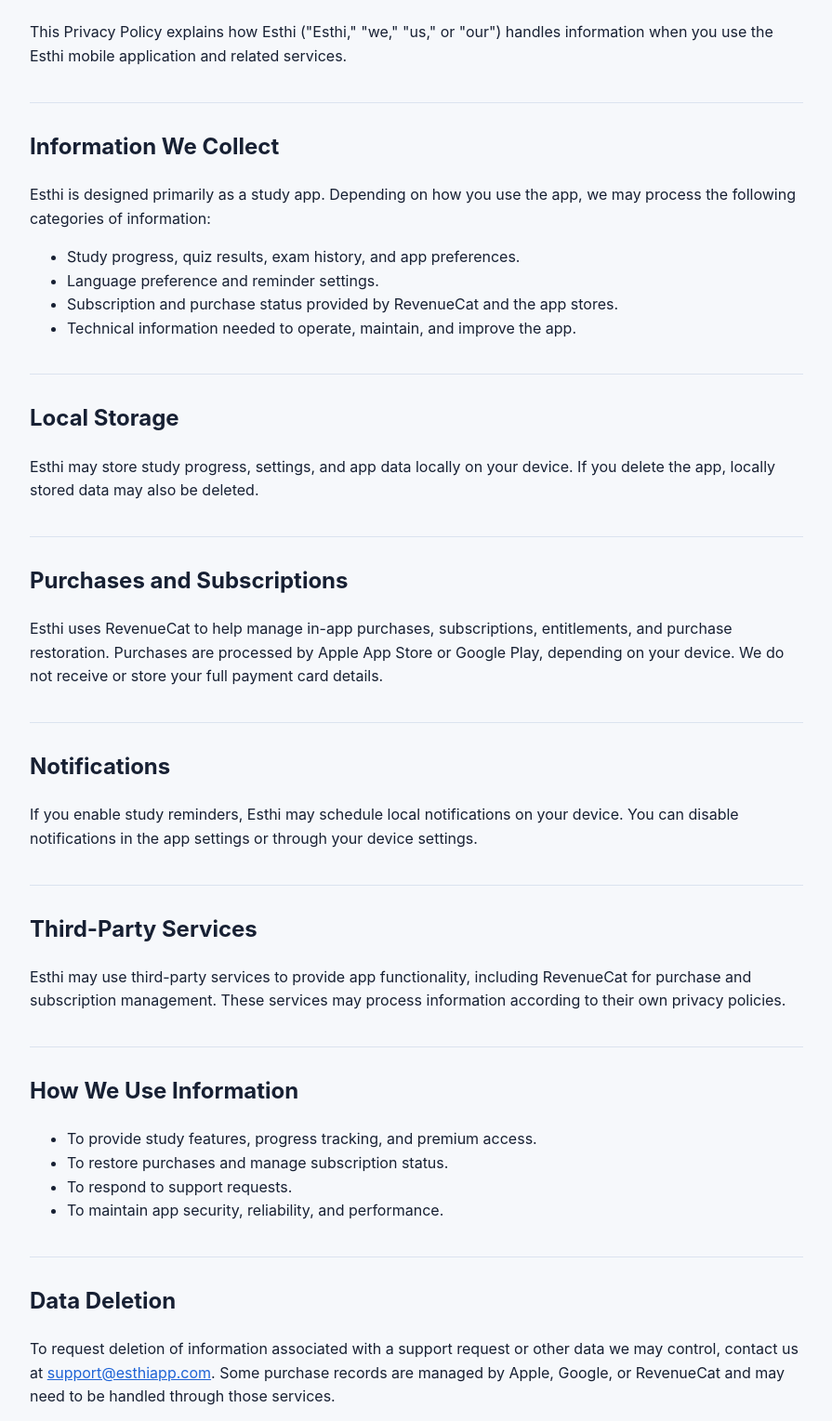
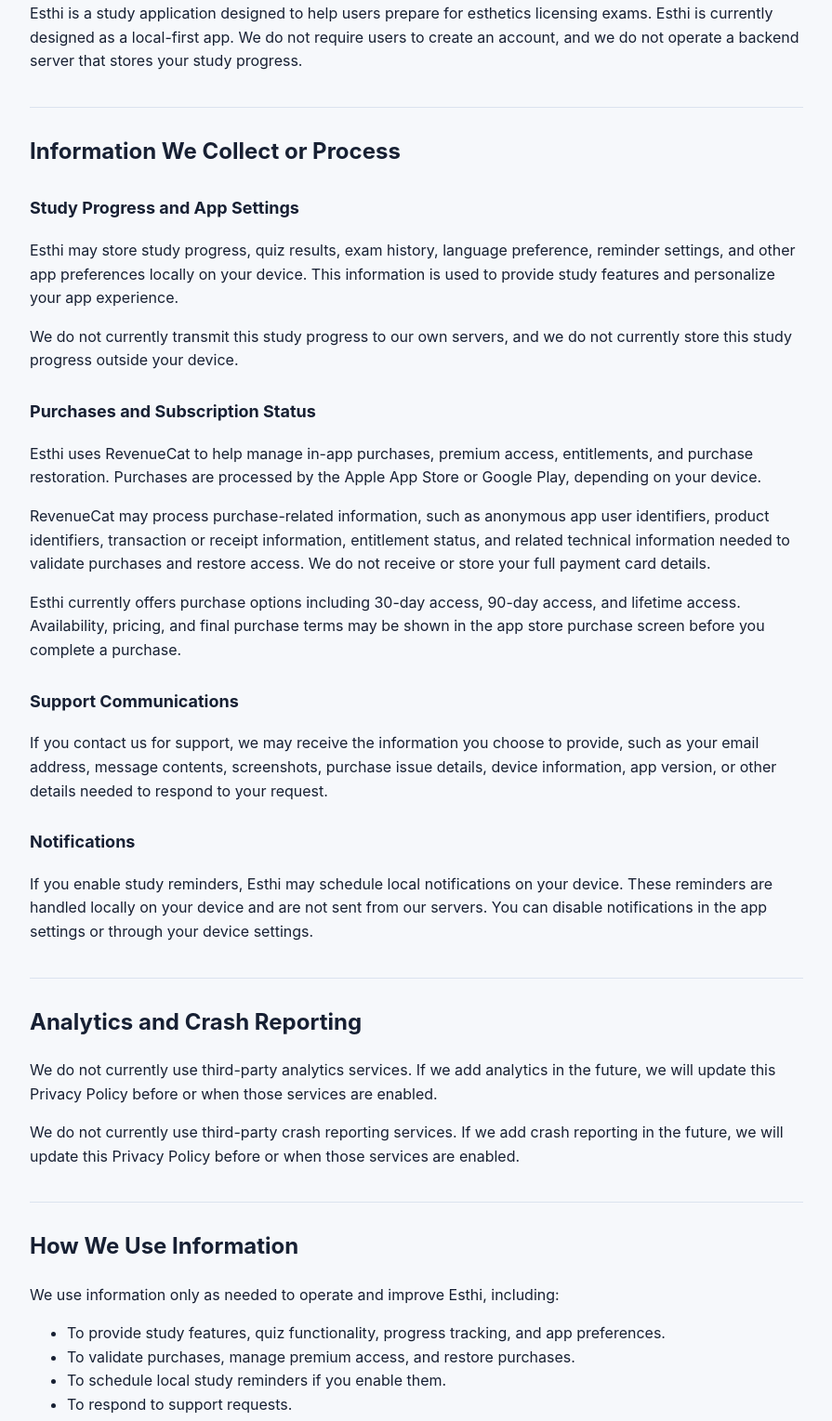
Before and after one commit to Murder-of-Crowz/esthi-website, a plain HTML site: page privacy.html in a window 1280 px wide. Shown: the part 336-1865 px from the top of the page at 93% size, without its empty margins (192-1087 px from the left). Drawn offline with Linux system fonts and the light colour scheme.

Commit message:
Update privacy.html

````diff
--- a/privacy.html
+++ b/privacy.html
@@ -1,5 +1,5 @@
+<!doctype html>
 
-<!doctype html>
 <html lang="en">
   <head>
     <meta charset="utf-8" />
@@ -20,90 +20,188 @@
       </nav>
     </header>
 
+```
 <main class="container">
   <div class="eyebrow">Last updated: June 8, 2026</div>
   <h1>Privacy Policy</h1>
 
-      <div class="notice">
-        Placeholder policy. Replace bracketed items with your real legal entity,
-        support email, app details, and have the final version reviewed before
-        submitting to app stores.
-      </div>
+  <p>
+    This Privacy Policy explains how Murder of Crowz LLC ("Murder of Crowz,"
+    "we," "us," or "our") handles information when you use the Esthi mobile
+    application and related services.
+  </p>
 
   <p>
-        This Privacy Policy explains how Esthi ("Esthi," "we," "us," or "our")
-        handles information when you use the Esthi mobile application and related
-        services.
+    Esthi is a study application designed to help users prepare for esthetics
+    licensing exams. Esthi is currently designed as a local-first app. We do
+    not require users to create an account, and we do not operate a backend
+    server that stores your study progress.
   </p>
 
-      <h2>Information We Collect</h2>
+  <h2>Information We Collect or Process</h2>
+
+  <h3>Study Progress and App Settings</h3>
   <p>
-        Esthi is designed primarily as a study app. Depending on how you use the
-        app, we may process the following categories of information:
+    Esthi may store study progress, quiz results, exam history, language
+    preference, reminder settings, and other app preferences locally on your
+    device. This information is used to provide study features and personalize
+    your app experience.
   </p>
+
+  <p>
+    We do not currently transmit this study progress to our own servers, and
+    we do not currently store this study progress outside your device.
+  </p>
+
+  <h3>Purchases and Subscription Status</h3>
+  <p>
+    Esthi uses RevenueCat to help manage in-app purchases, premium access,
+    entitlements, and purchase restoration. Purchases are processed by the
+    Apple App Store or Google Play, depending on your device.
+  </p>
+
+  <p>
+    RevenueCat may process purchase-related information, such as anonymous
+    app user identifiers, product identifiers, transaction or receipt
+    information, entitlement status, and related technical information needed
+    to validate purchases and restore access. We do not receive or store your
+    full payment card details.
+  </p>
+
+  <p>
+    Esthi currently offers purchase options including 30-day access, 90-day
+    access, and lifetime access. Availability, pricing, and final purchase
+    terms may be shown in the app store purchase screen before you complete a
+    purchase.
+  </p>
+
+  <h3>Support Communications</h3>
+  <p>
+    If you contact us for support, we may receive the information you choose
+    to provide, such as your email address, message contents, screenshots,
+    purchase issue details, device information, app version, or other details
+    needed to respond to your request.
+  </p>
+
+  <h3>Notifications</h3>
+  <p>
+    If you enable study reminders, Esthi may schedule local notifications on
+    your device. These reminders are handled locally on your device and are
+    not sent from our servers. You can disable notifications in the app
+    settings or through your device settings.
+  </p>
+
+  <h2>Analytics and Crash Reporting</h2>
+  <p>
+    We do not currently use third-party analytics services. If we add
+    analytics in the future, we will update this Privacy Policy before or
+    when those services are enabled.
+  </p>
+
+  <p>
+    We do not currently use third-party crash reporting services. If we add
+    crash reporting in the future, we will update this Privacy Policy before
+    or when those services are enabled.
+  </p>
+
+  <h2>How We Use Information</h2>
+  <p>We use information only as needed to operate and improve Esthi, including:</p>
   <ul>
-        <li>Study progress, quiz results, exam history, and app preferences.</li>
-        <li>Language preference and reminder settings.</li>
-        <li>Subscription and purchase status provided by RevenueCat and the app stores.</li>
-        <li>Technical information needed to operate, maintain, and improve the app.</li>
+    <li>To provide study features, quiz functionality, progress tracking, and app preferences.</li>
+    <li>To validate purchases, manage premium access, and restore purchases.</li>
+    <li>To schedule local study reminders if you enable them.</li>
+    <li>To respond to support requests.</li>
+    <li>To maintain app reliability, security, and performance.</li>
   </ul>
 
-      <h2>Local Storage</h2>
+  <h2>How We Share Information</h2>
   <p>
-        Esthi may store study progress, settings, and app data locally on your
-        device. If you delete the app, locally stored data may also be deleted.
+    We do not sell your personal information. We do not show ads in Esthi,
+    and we do not track users across other apps or websites for advertising.
   </p>
 
-      <h2>Purchases and Subscriptions</h2>
   <p>
-        Esthi uses RevenueCat to help manage in-app purchases, subscriptions,
-        entitlements, and purchase restoration. Purchases are processed by Apple
-        App Store or Google Play, depending on your device. We do not receive or
-        store your full payment card details.
-      </p>
-
-      <h2>Notifications</h2>
-      <p>
-        If you enable study reminders, Esthi may schedule local notifications on
-        your device. You can disable notifications in the app settings or through
-        your device settings.
+    We may share or process limited information with service providers only
+    as needed to operate the app. For example, RevenueCat helps us manage
+    purchases and premium entitlements. Apple and Google process app store
+    purchases according to their own terms and privacy policies.
   </p>
 
   <h2>Third-Party Services</h2>
+  <p>Esthi may rely on the following third-party services:</p>
+  <ul>
+    <li>
+      RevenueCat, for purchase validation, entitlement management, and
+      purchase restoration:
+      <a href="https://www.revenuecat.com/privacy" target="_blank" rel="noopener noreferrer">
+        RevenueCat Privacy Policy
+      </a>
+    </li>
+    <li>
+      Apple App Store, for purchases made on Apple devices:
+      <a href="https://www.apple.com/legal/privacy/" target="_blank" rel="noopener noreferrer">
+        Apple Privacy Policy
+      </a>
+    </li>
+    <li>
+      Google Play, for purchases made on Android devices:
+      <a href="https://policies.google.com/privacy" target="_blank" rel="noopener noreferrer">
+        Google Privacy Policy
+      </a>
+    </li>
+  </ul>
+
+  <h2>Local Storage and Data Deletion</h2>
   <p>
-        Esthi may use third-party services to provide app functionality,
-        including RevenueCat for purchase and subscription management. These
-        services may process information according to their own privacy policies.
+    Esthi stores study progress and app settings locally on your device. You
+    can delete locally stored study data by deleting the app or clearing the
+    app data through your device settings. If you delete the app, locally
+    stored study progress and settings may be permanently deleted.
   </p>
 
-      <h2>How We Use Information</h2>
-      <ul>
-        <li>To provide study features, progress tracking, and premium access.</li>
-        <li>To restore purchases and manage subscription status.</li>
-        <li>To respond to support requests.</li>
-        <li>To maintain app security, reliability, and performance.</li>
-      </ul>
+  <p>
+    Purchase records and app store transaction history may be managed by
+    Apple, Google, or RevenueCat. If you need help with a purchase issue or
+    purchase restoration, contact us at
+    <a href="mailto:support@esthiapp.com">support@esthiapp.com</a>.
+  </p>
 
-      <h2>Data Deletion</h2>
+  <h2>Restore Purchases</h2>
   <p>
-        To request deletion of information associated with a support request or
-        other data we may control, contact us at
-        <a href="mailto:support@esthiapp.com">support@esthiapp.com</a>. Some
-        purchase records are managed by Apple, Google, or RevenueCat and may need
-        to be handled through those services.
+    Esthi includes a restore purchases feature so users can attempt to
+    restore eligible purchases through the app store and RevenueCat. Purchase
+    restoration may require an internet connection.
+  </p>
+
+  <h2>Internet Connection</h2>
+  <p>
+    Esthi's study content is bundled with or stored locally in the app. An
+    internet connection is not required for ordinary study use after the app
+    is installed, but an internet connection may be required for purchases,
+    premium access validation, and purchase restoration.
   </p>
 
   <h2>Children's Privacy</h2>
   <p>
-        Esthi is not intended for children under 13. If you believe a child has
-        provided personal information to us, contact us so we can review and
-        address the request.
+    Esthi is intended for users studying for esthetics licensing exams and is
+    not directed to children under 13. We do not knowingly collect personal
+    information from children under 13. If you believe a child has provided
+    personal information to us, contact us so we can review and address the
+    request.
   </p>
 
-      <h2>Changes to This Policy</h2>
+  <h2>United States Availability</h2>
   <p>
-        We may update this Privacy Policy from time to time. The updated version
-        will be posted on this page with a revised "Last updated" date.
+    Esthi is currently intended for users in the United States. If we make
+    Esthi available in additional countries or regions in the future, we may
+    update this Privacy Policy to reflect additional privacy requirements.
+  </p>
+
+  <h2>Changes to This Privacy Policy</h2>
+  <p>
+    We may update this Privacy Policy from time to time. If we make changes,
+    we will post the updated version on this page and update the "Last
+    updated" date above.
   </p>
 
   <h2>Contact Us</h2>
@@ -114,7 +212,9 @@
 </main>
 
 <footer class="site-footer">
-      <p>&copy; 2026 Esthi. All rights reserved.</p>
+  <p>&copy; 2026 Murder of Crowz LLC. All rights reserved.</p>
 </footer>
+```
+
   </body>
 </html>
````
Lines whose indentation alone changed are shown as unchanged.
